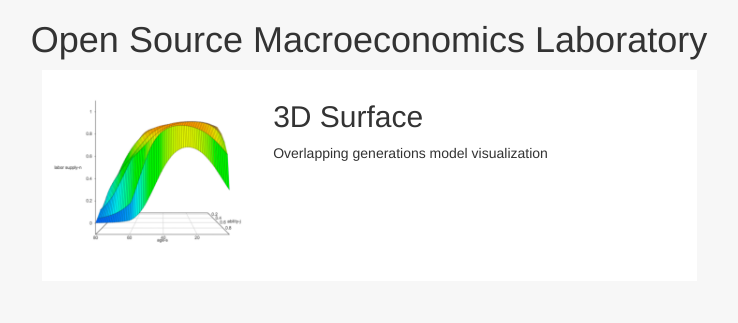
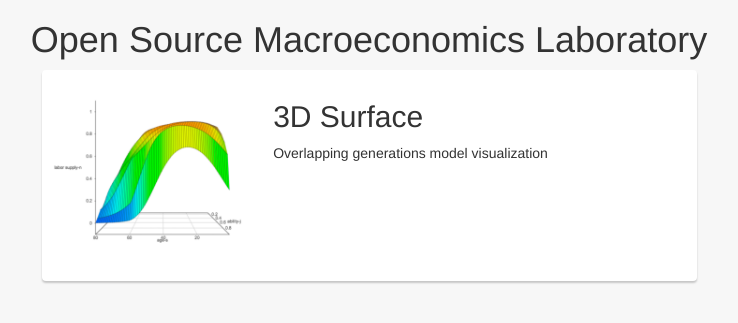
Before and after one commit to OpenSourceEcon/OGvisualizations, a Django app: page / in a window 1280 px wide. Shown: the part 50-373 px from the top of the page, without its empty margins (271-1009 px from the left). Run offline with Django 3.2, Linux system fonts and the light colour scheme; parts of the project's set-up code (start-up, migrations or seed data) failed here and were passed over; some libraries are stand-ins or nearby versions.

Commit message:
gorgeous dropshadow for card

```diff
--- a/django-project/static/django-project/index.css
+++ b/django-project/static/django-project/index.css
@@ -9,6 +9,8 @@ body {
 .feature {
   background-color: #ffffff;
   padding: 10px;
+  box-shadow: 0 2px 2px rgba(0, 0, 0, 0.2);
+  border-radius: 4px;
 }
 
 .feature:hover {
```
